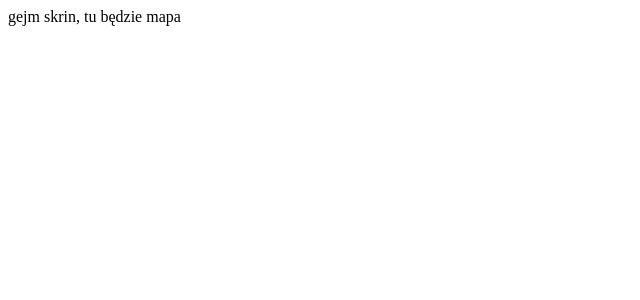
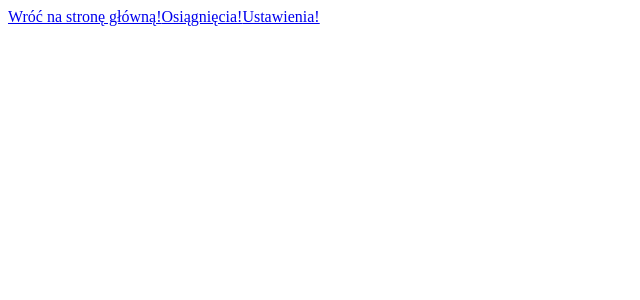
Before and after one commit to akai-org/lotto, a React (Create React App) app in the folder client/: page /game in a window 1280 px wide. Shown: the top 300 px of the page, without its empty margins (0-640 px from the left). Built offline with nearby package versions, Linux system fonts and the light colour scheme.

Commit message:
add links

```diff
--- a/client/src/pages/AchievementsScreen.js
+++ b/client/src/pages/AchievementsScreen.js
@@ -1,9 +1,10 @@
-import React from 'react'
+import React from "react";
+import { Link } from "react-router-dom";
 
 export default function AchievementsScreen() {
   return (
     <div>
-      acziwments skrin
+      <Link to="/">Wróć na stronę główną!</Link>
     </div>
-  )
+  );
 }
--- a/client/src/pages/GameScreen.js
+++ b/client/src/pages/GameScreen.js
@@ -1,9 +1,12 @@
-import React from 'react'
+import React from "react";
+import { Link } from "react-router-dom";
 
 export default function GameScreen() {
   return (
     <div>
-      gejm skrin, tu będzie mapa
+      <Link to="/">Wróć na stronę główną!</Link>
+      <Link to="/">Osiągnięcia!</Link>
+      <Link to="/">Ustawienia!</Link>
     </div>
-  )
+  );
 }
--- a/client/src/pages/HomeScreen.js
+++ b/client/src/pages/HomeScreen.js
@@ -1,9 +1,10 @@
-import React from 'react'
+import React from "react";
+import { Link } from "react-router-dom";
 
 export default function HomeScreen() {
   return (
     <div>
-      hołm skrin
+      <Link to="/game">Zaczynajmy!</Link>
     </div>
-  )
+  );
 }
--- a/client/src/pages/LoginScreen.js
+++ b/client/src/pages/LoginScreen.js
@@ -1,9 +1,10 @@
-import React from 'react'
+import React from "react";
+import { Link } from "react-router-dom";
 
 export default function LoginScreen() {
   return (
     <div>
-      login skrin
+      <Link to="/">Wróć na stronę główną!</Link>
     </div>
-  )
+  );
 }
--- a/client/src/pages/SettingsScreen.js
+++ b/client/src/pages/SettingsScreen.js
@@ -1,9 +1,11 @@
-import React from 'react'
+import React from "react";
+import { Link } from "react-router-dom";
 
 export default function SettingsScreen() {
   return (
     <div>
-      setinks skrin
+      {" "}
+      <Link to="/">Wróć na stronę główną!</Link>
     </div>
-  )
+  );
 }
```
Also changed, not shown: 2 other files (tests, documents, lock files or other folders).
